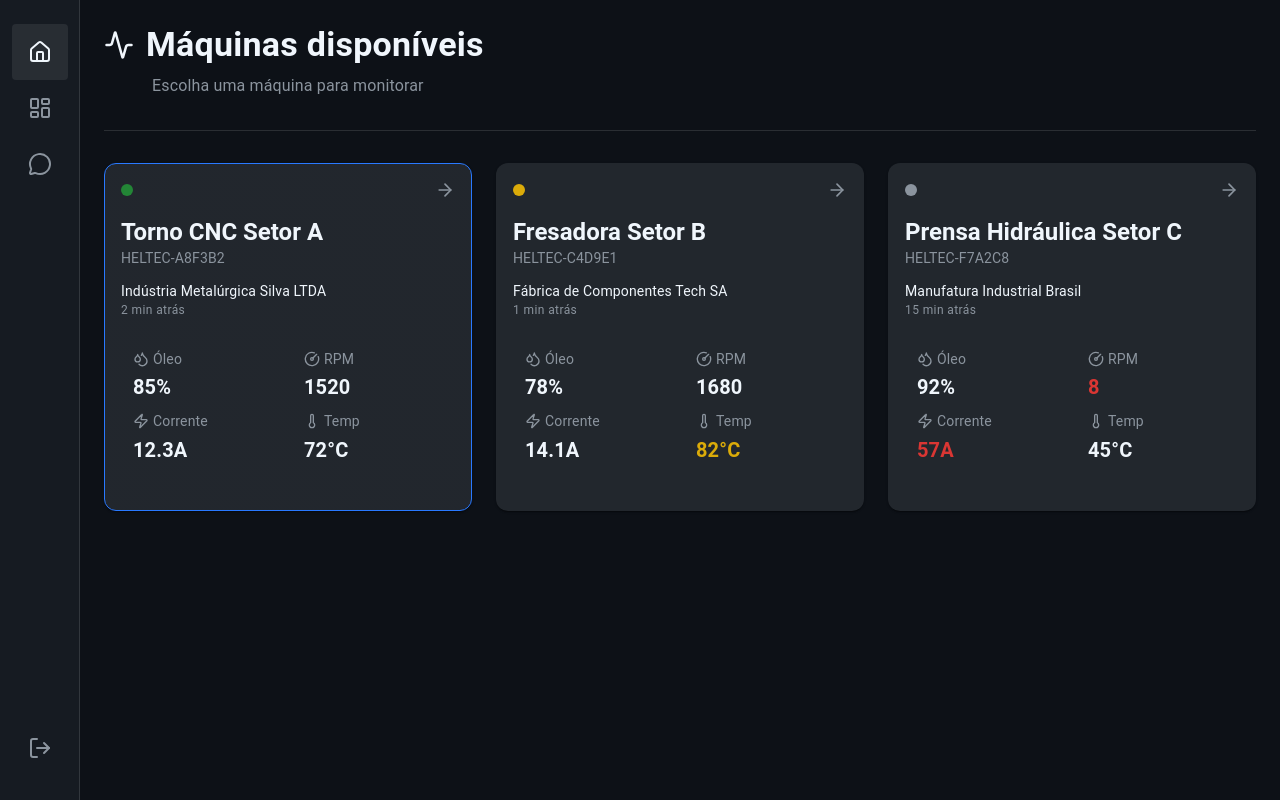
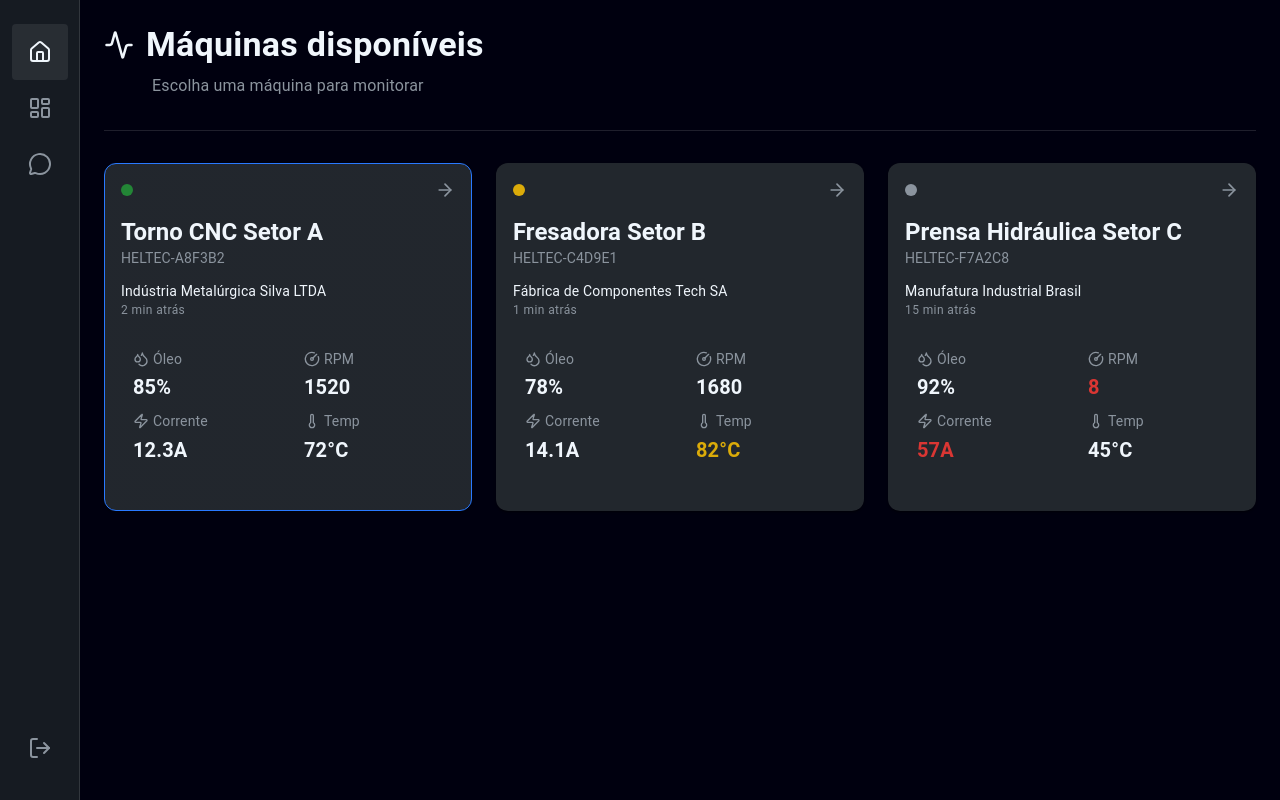
Before and after one commit to SENAISP-Unid601-Projetos/IoTurn, a React (Vite) app in the folder IoturnPage/: page / in a window 1280 px wide. Built offline with nearby package versions, Linux system fonts and the light colour scheme; data requests are answered from the project's data file.

Commit message:
Theme Js

```diff
--- a/IoturnPage/src/theme.js
+++ b/IoturnPage/src/theme.js
@@ -11,15 +11,16 @@ const theme = createTheme({
         main: '#58a6ff',       // --text-link
       },
       background: {
-      default: '#0d1117',    // --background-dark
+        default: '#00000fff',    // --background-dark
         paper: '#161b22',      // --background-light
       },
       text: {
-      primary: '#f0f6fc',    // --text-light
-      secondary: '#8b949e',  // --text-secondary
+        primary: '#f0f6fc',
+        secondary: '#8b949e' ,
+        tertiary: '#8b949e56',
       },
       success: {
-      main: '#238636',        // --success
+        main: '#00e42ed5',        // --success
       },
       warning: {
         main: '#dbab09',        // --warning
```
Lines whose indentation alone changed are shown as unchanged.
